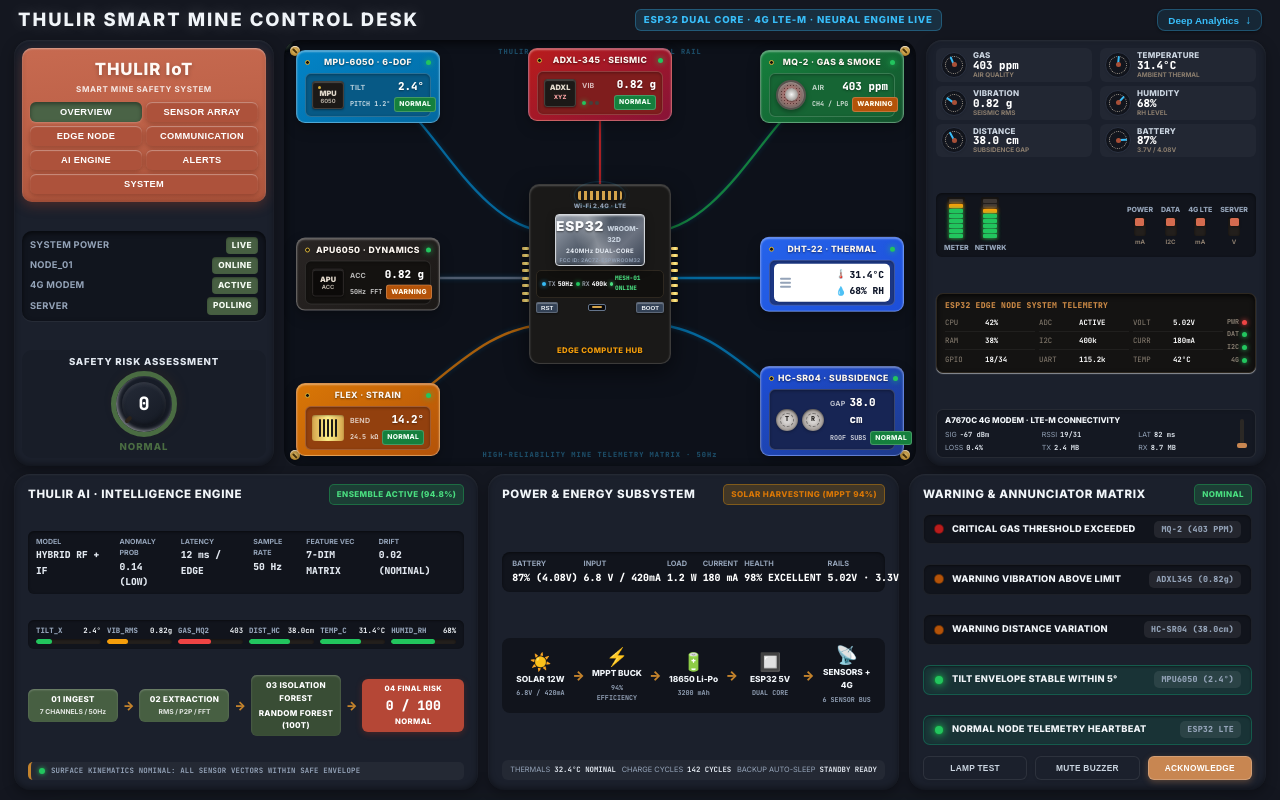
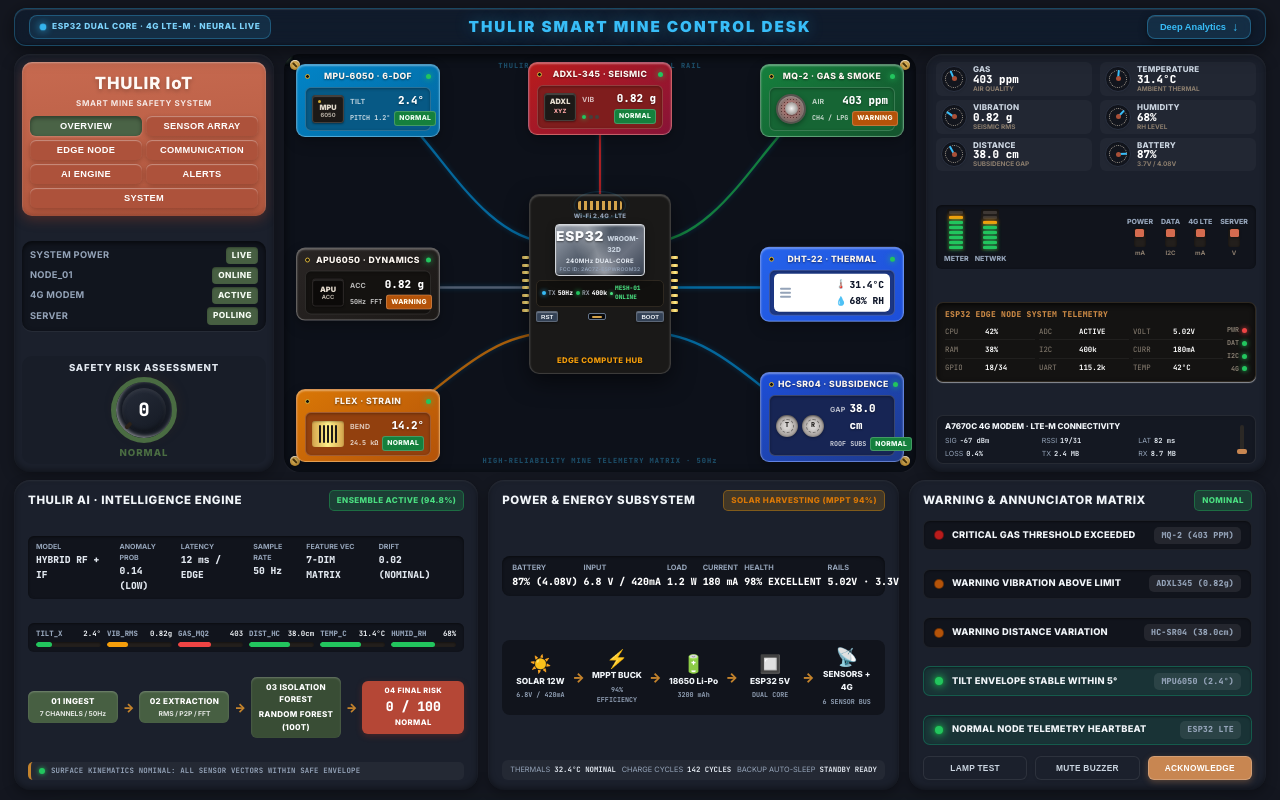
Before and after one commit to Rub26s21/THULIR, a React (Vite) app: page / in a window 1280 px wide. Shown: the top 800 px of the page. Built offline with nearby package versions, Linux system fonts and the light colour scheme; no server answers; the database is empty; a web font is replaced by a local one.

Commit message:
feat(desk): style top control bar with sky blue glassmorphism, perfectly centered title, and orderly symmetrical layout

```diff
--- a/src/components/SmartMineControlDesk.tsx
+++ b/src/components/SmartMineControlDesk.tsx
@@ -116,12 +116,20 @@ export function SmartMineControlDesk({
 
   return (
     <div className="desk-workbench">
-      {/* ── Header Title Plate ── */}
+      {/* ── Glassmorphic Sky-Blue Header Control Bar (Symmetrical & Centered) ── */}
       <div className="desk-header-title">
+        <div className="desk-header-left">
+          <div className="desk-header-badge">
+            <span className="desk-header-pulse-dot" />
+            <span>ESP32 DUAL CORE · 4G LTE-M · NEURAL LIVE</span>
+          </div>
+        </div>
+
+        <div className="desk-header-center">
           <span className="desk-header-text">THULIR SMART MINE CONTROL DESK</span>
-        <div className="desk-header-badge">
-          ESP32 DUAL CORE · 4G LTE-M · NEURAL ENGINE LIVE
         </div>
+
+        <div className="desk-header-right">
           <button
             className="desk-header-scroll-btn"
             onClick={handleScrollDown}
@@ -130,6 +138,7 @@ export function SmartMineControlDesk({
             <span>Deep Analytics</span>
             <span className="scroll-arrow">↓</span>
           </button>
+        </div>
       </div>
 
       {/* ── Top Master Grid: Left Console, Center Hardware PCB, Right Telemetry Meters ── */}
--- a/src/desk.css
+++ b/src/desk.css
@@ -189,85 +189,144 @@
   color: #e2e8f0;
 }
 
-/* ── Header Title Plate ── */
+/* ── Glassmorphic Sky-Blue Header Control Bar ── */
 .desk-header-title {
-  height: 24px;
-  display: flex;
-  align-items: center;
-  justify-content: space-between;
-  padding: 0 4px;
+  height: 38px;
+  display: grid;
+  grid-template-columns: 1fr auto 1fr;
+  align-items: center;
+  padding: 0 14px;
+  background: rgba(186, 230, 253, 0.45);
+  backdrop-filter: blur(16px);
+  -webkit-backdrop-filter: blur(16px);
+  border-radius: 12px;
+  border: 1px solid rgba(56, 189, 248, 0.35);
+  box-shadow:
+    0 4px 16px rgba(14, 165, 233, 0.12),
+    inset 0 1px 1px rgba(255, 255, 255, 0.85),
+    inset 0 -1px 2px rgba(14, 165, 233, 0.1);
   flex-shrink: 0;
+  box-sizing: border-box;
+}
+
+[data-theme="dark-apple"] .desk-header-title,
+[data-theme="dark-space"] .desk-header-title {
+  background: rgba(14, 30, 50, 0.65);
+  border: 1px solid rgba(56, 189, 248, 0.28);
+  box-shadow:
+    0 4px 20px rgba(0, 0, 0, 0.5),
+    inset 0 1px 1px rgba(255, 255, 255, 0.12),
+    inset 0 -1px 2px rgba(0, 0, 0, 0.3);
+}
+
+.desk-header-left {
+  display: flex;
+  align-items: center;
+  justify-content: flex-start;
+}
+
+.desk-header-center {
+  display: flex;
+  align-items: center;
+  justify-content: center;
+}
+
+.desk-header-right {
+  display: flex;
+  align-items: center;
+  justify-content: flex-end;
 }
 
 .desk-header-text {
-  font-size: 1.15rem;
-  font-weight: 800;
+  font-size: 0.95rem;
+  font-weight: 900;
   letter-spacing: 2px;
-  color: #2b221a;
+  color: #0369a1;
   text-transform: uppercase;
-  text-shadow: 0 1px 0 rgba(255, 255, 255, 0.8);
+  text-shadow: 0 1px 1px rgba(255, 255, 255, 0.8);
+  white-space: nowrap;
 }
 
 [data-theme="dark-apple"] .desk-header-text,
 [data-theme="dark-space"] .desk-header-text {
-  color: #f1f5f9;
-  text-shadow: 0 0 16px rgba(255, 255, 255, 0.2);
+  color: #38bdf8;
+  text-shadow: 0 0 16px rgba(56, 189, 248, 0.4);
 }
 
 .desk-header-badge {
-  font-size: 0.6rem;
-  font-weight: 800;
-  letter-spacing: 0.8px;
-  padding: 2px 8px;
-  border-radius: 6px;
-  background: rgba(16, 185, 129, 0.15);
-  color: #059669;
-  border: 1px solid rgba(16, 185, 129, 0.3);
+  display: flex;
+  align-items: center;
+  gap: 6px;
+  font-size: 0.52rem;
+  font-weight: 800;
+  letter-spacing: 0.6px;
+  padding: 4px 10px;
+  border-radius: 8px;
+  background: rgba(2, 132, 199, 0.12);
+  color: #0284c7;
+  border: 1px solid rgba(2, 132, 199, 0.25);
+  white-space: nowrap;
 }
 
 [data-theme="dark-apple"] .desk-header-badge,
 [data-theme="dark-space"] .desk-header-badge {
-  background: rgba(56, 189, 248, 0.15);
-  color: #38bdf8;
+  background: rgba(56, 189, 248, 0.12);
+  color: #7dd3fc;
   border-color: rgba(56, 189, 248, 0.3);
 }
 
+.desk-header-pulse-dot {
+  width: 6px;
+  height: 6px;
+  border-radius: 50%;
+  background: #0284c7;
+  box-shadow: 0 0 6px #0284c7;
+  animation: jewelPulse 1.2s infinite alternate;
+}
+
+[data-theme="dark-apple"] .desk-header-pulse-dot,
+[data-theme="dark-space"] .desk-header-pulse-dot {
+  background: #38bdf8;
+  box-shadow: 0 0 8px #38bdf8;
+}
+
 .desk-header-scroll-btn {
   display: flex;
   align-items: center;
   gap: 6px;
-  font-size: 0.62rem;
-  font-weight: 800;
-  color: #5c4e3f;
-  background: rgba(255, 255, 255, 0.6);
-  border: 1px solid rgba(0, 0, 0, 0.08);
-  padding: 3px 10px;
+  font-size: 0.58rem;
+  font-weight: 800;
+  color: #0369a1;
+  background: rgba(255, 255, 255, 0.7);
+  border: 1px solid rgba(2, 132, 199, 0.25);
+  padding: 4px 12px;
   border-radius: 8px;
   cursor: pointer;
-  transition: all 0.2s ease;
-  box-shadow: 0 1px 3px rgba(0, 0, 0, 0.05);
+  transition: all 0.2s cubic-bezier(0.16, 1, 0.3, 1);
+  box-shadow: 0 2px 6px rgba(14, 165, 233, 0.15), inset 0 1px 0 rgba(255, 255, 255, 0.9);
+  white-space: nowrap;
 }
 
 [data-theme="dark-apple"] .desk-header-scroll-btn,
 [data-theme="dark-space"] .desk-header-scroll-btn {
   color: #38bdf8;
-  background: rgba(56, 189, 248, 0.1);
-  border-color: rgba(56, 189, 248, 0.3);
-  box-shadow: 0 1px 3px rgba(0, 0, 0, 0.4);
+  background: rgba(56, 189, 248, 0.12);
+  border-color: rgba(56, 189, 248, 0.35);
+  box-shadow: 0 2px 8px rgba(0, 0, 0, 0.4), inset 0 1px 0 rgba(255, 255, 255, 0.1);
 }
 
 .desk-header-scroll-btn:hover {
   background: #ffffff;
-  color: #1a1714;
+  color: #0284c7;
   transform: translateY(-1px);
-  box-shadow: 0 3px 8px rgba(0, 0, 0, 0.12);
+  box-shadow: 0 4px 12px rgba(14, 165, 233, 0.25);
 }
 
 [data-theme="dark-apple"] .desk-header-scroll-btn:hover,
 [data-theme="dark-space"] .desk-header-scroll-btn:hover {
-  background: rgba(56, 189, 248, 0.2);
+  background: rgba(56, 189, 248, 0.25);
   color: #ffffff;
-  box-shadow: 0 3px 12px rgba(56, 189, 248, 0.25);
+  box-shadow: 0 4px 16px rgba(56, 189, 248, 0.35);
 }
 
 .desk-header-scroll-btn .scroll-arrow {
```
Lines whose indentation alone changed are shown as unchanged.
